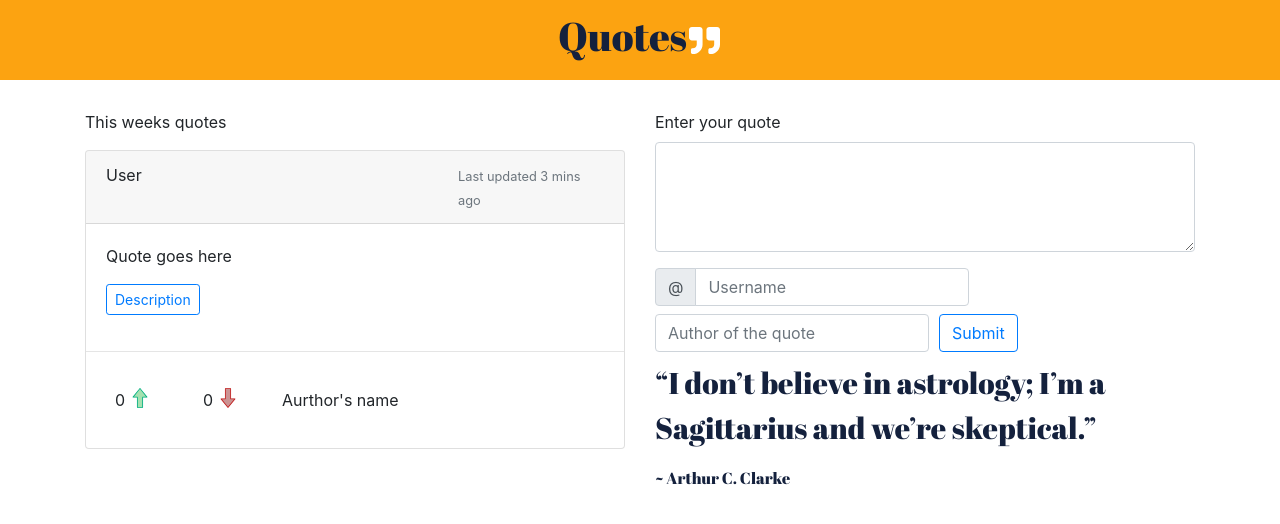
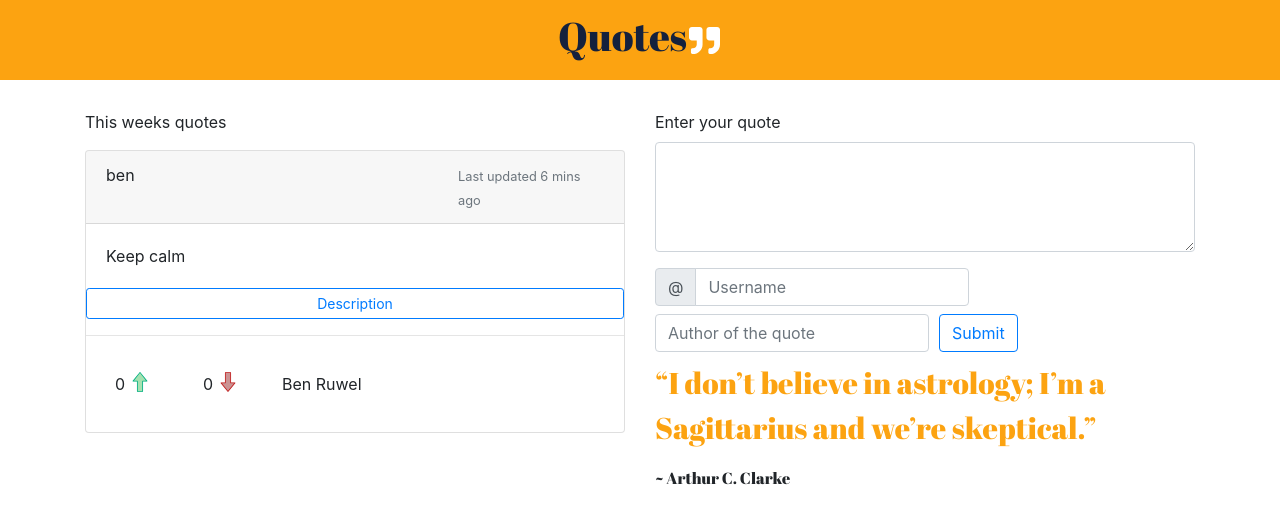
Before and after one commit to benruwel/Quotes, an Angular app: page / in a window 1280 px wide. Shown: the top 524 px of the page. Built offline with nearby package versions, Linux system fonts and the light colour scheme.

Commit message:
created placeholders in the quotes array and used property binding to display the data

```diff
--- a/src/app/components/quote-description/quote-description.component.css
+++ b/src/app/components/quote-description/quote-description.component.css
@@ -0,0 +1,10 @@
+.up-vote img, .down-vote img{
+    height: 20px;
+    cursor: pointer;
+    padding: 0 5px;
+}
+.up-vote, .down-vote{
+    display: flex;
+    flex-direction: row;
+    justify-content: center;
+}
--- a/src/app/components/quote-description/quote-description.component.html
+++ b/src/app/components/quote-description/quote-description.component.html
@@ -1 +1,13 @@
-<p>quote-description works!</p>
+<div class="row">
+    <div class="up-vote col-2">
+        <p>0</p>
+        <img src="../../../assets/upVote.svg" alt="upvote">
+    </div>
+    <div class="down-vote col-2">
+        <p>0</p>
+        <img src="../../../assets/downVote.svg" alt="upvote">
+    </div>
+    <div class="author col-8">
+        <p>{{ quote.author }}</p>
+    </div>
+</div>
--- a/src/app/components/quote-description/quote-description.component.ts
+++ b/src/app/components/quote-description/quote-description.component.ts
@@ -1,4 +1,5 @@
-import { Component, OnInit } from '@angular/core';
+import { Quote } from './../../models/quote';
+import { Component, OnInit, Input } from '@angular/core';
 
 @Component({
   selector: 'app-quote-description',
@@ -7,6 +8,8 @@ import { Component, OnInit } from '@angular/core';
 })
 export class QuoteDescriptionComponent implements OnInit {
 
+  @Input() quote : Quote
+
   constructor() { }
 
   ngOnInit(): void {
--- a/src/app/components/quote/quote.component.html
+++ b/src/app/components/quote/quote.component.html
@@ -3,15 +3,14 @@
 <div class="card-header">
     <div class="row">
         <div class="col-8">
-            <p class="card-text">User</p>
+            <p class="card-text"> {{ quote.user }}</p>
         </div>
         <div class="col-4">
-            <p class="card-text"><small class="text-muted">Last updated 3 mins ago</small></p>
+            <p class="card-text"><small class="text-muted">Last updated {{ quote.timePassed }} mins ago</small></p>
         </div>
     </div>
 </div>
 
 <div class="card-body">
-  <p class="card-text">Quote goes here</p>
-  <button class="btn btn-sm btn-outline-primary">Description</button>
+  <p class="card-text"> {{ quote.quote }} </p>
 </div>
--- a/src/app/components/quote/quote.component.ts
+++ b/src/app/components/quote/quote.component.ts
@@ -1,4 +1,5 @@
-import { Component, OnInit } from '@angular/core';
+import { Component, OnInit, Input } from '@angular/core';
+import { Quote } from './../../models/quote';
 
 @Component({
   selector: 'app-quote',
@@ -7,6 +8,8 @@ import { Component, OnInit } from '@angular/core';
 })
 export class QuoteComponent implements OnInit {
 
+  @Input() quote : Quote
+
   constructor() { }
 
   ngOnInit(): void {
--- a/src/app/components/view/view.component.css
+++ b/src/app/components/view/view.component.css
@@ -10,20 +10,15 @@
     height: 35px;
     padding: 2px;
 }
-.up-vote img, .down-vote img{
-    height: 20px;
-    cursor: pointer;
-    padding: 0 5px;
-}
-.up-vote, .down-vote{
-    display: flex;
-    flex-direction: row;
-    justify-content: center;
-}
-.eg-text, .title, .author-title{
-    color: #14213D ;
-    font-family: 'Abril Fatface', cursive;
-}
 .eg-text{
     font-size: 30px;
 }
+.eg-text, .title, .author-title{
+    font-family: 'Abril Fatface', cursive;
+}
+.title, .eg-text{
+    color: #14213D;
+}
+.eg-text{
+    color: #FCA311 ;
+}
--- a/src/app/components/view/view.component.html
+++ b/src/app/components/view/view.component.html
@@ -14,25 +14,18 @@
             <div>
                 <p>This weeks quotes</p>
             </div>
-            <div class="card">
+            <div *ngFor="let quote of quotes" class="card">
 
-                <app-quote></app-quote>
+                <app-quote [quote]='quote'></app-quote>
+                <button class="btn btn-sm btn-outline-primary">Description</button>
 
                 <hr>
+
                 <div class="card-body description">
-                    <div class="row">
-                        <div class="up-vote col-2">
-                            <p>0</p>
-                            <img src="../../../assets/upVote.svg" alt="upvote">
-                        </div>
-                        <div class="down-vote col-2">
-                            <p>0</p>
-                            <img src="../../../assets/downVote.svg" alt="upvote">
-                        </div>
-                        <div class="author col-8">
-                            <p>Aurthor's name</p>
-                        </div>
-                    </div>
+
+                   <app-quote-description [quote]='quote'></app-quote-description>
+
+
                 </div>
 
               </div>
--- a/src/app/components/view/view.component.ts
+++ b/src/app/components/view/view.component.ts
@@ -1,3 +1,4 @@
+import { Quote } from './../../models/quote';
 import { Component, OnInit } from '@angular/core';
 
 @Component({
@@ -7,6 +8,10 @@ import { Component, OnInit } from '@angular/core';
 })
 export class ViewComponent implements OnInit {
 
+  quotes : Quote[] = [
+    new Quote(1, 'Keep calm', 'Ben Ruwel', 'ben', 6)
+  ]
+
   constructor() { }
 
   ngOnInit(): void {
--- a/src/app/models/quote.ts
+++ b/src/app/models/quote.ts
@@ -9,7 +9,8 @@ export class Quote {
       public quote: string,
       public author: string,
       public user : string,
-      public timePassed : Date){
+      public timePassed : number
+      ){
 
         this.showDescription = false;
         this.upVote = 0;
```
